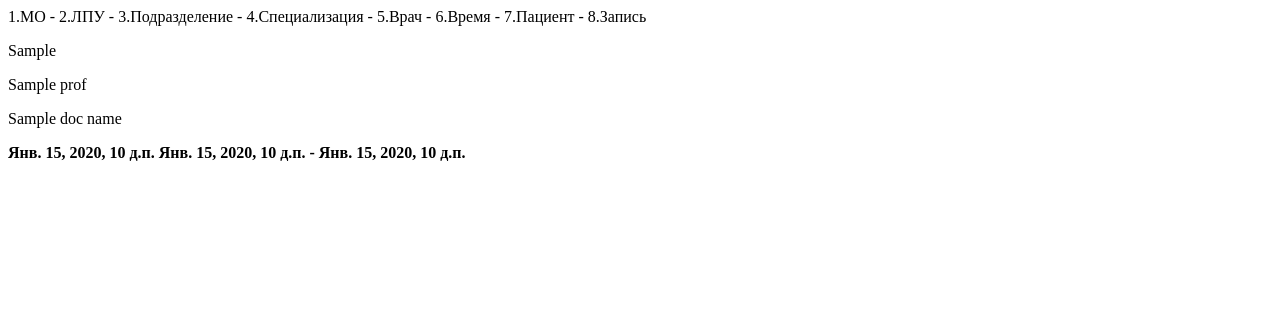
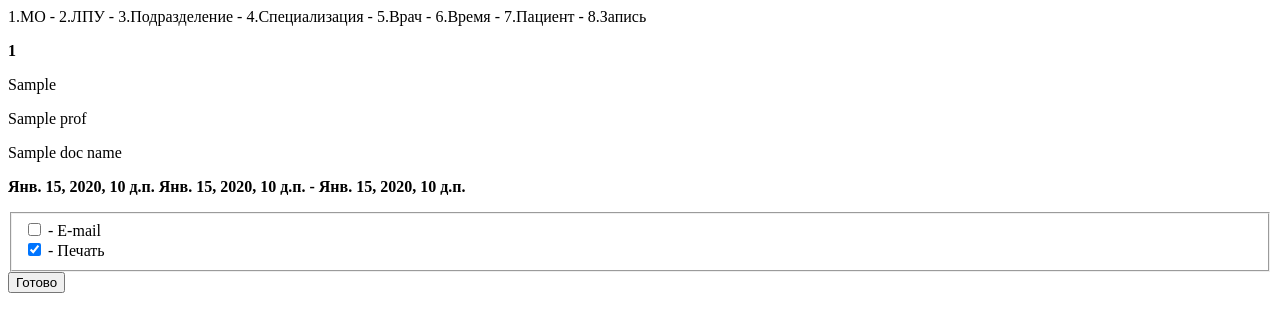
Before and after one commit to MarsStirner/elreg, a Django app: template ElReg/elreg_app/templates/zapis.html in a window 1280 px wide. Shown: the top 332 px of the page. Run offline with Django 3.2, Linux system fonts and the light colour scheme; the template is opened without the code that fills it: most values are stand-ins (such as "Sample title", 1, 10 or a date in 2020); parts of the project's set-up code (start-up, migrations or seed data) failed here and were passed over.

Commit message:
Добавлен вывод номера талона и форма с чекбоксами

```diff
--- a/ElReg/elreg_app/templates/zapis.html
+++ b/ElReg/elreg_app/templates/zapis.html
@@ -3,11 +3,20 @@
 
 {% block content %}
 
+<p><b>{{ ticketUid }}</b></p>
 <p>{{ current_podrazd }}</p>
 <p>{{ prof }}</p>
 <p>{{ docName }}</p>
-
 <p><b>{{ date }} {{ start_time }} - {{ finish_time }}</b></p>
 
 
+<form id="form" action="" method="post" name="frm">
+<fieldset>
+    <input type="checkbox" name="option1" value="mail"> - E-mail<br>
+    <input type="checkbox" name="option2" value="print" checked> - Печать<br>
+</fieldset>
+    <input type="submit" id="button-ready" value="Готово" />
+
+</form>
+
 {% endblock %}
```
